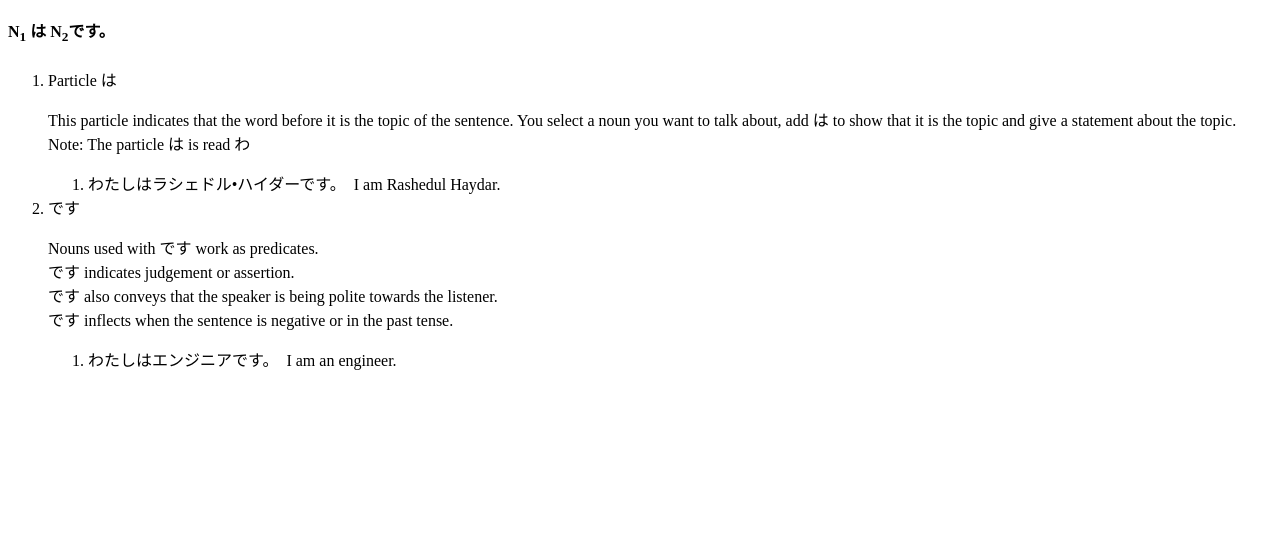
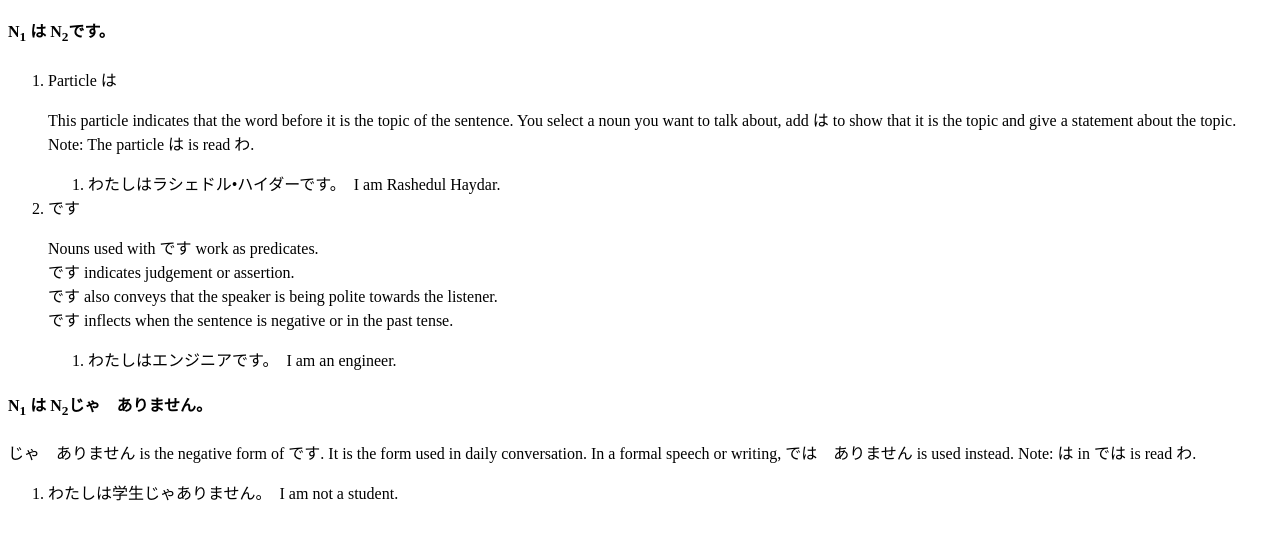
Before and after one commit to rhaydar/japanese-grammar, a plain HTML site: page index.html in a window 1280 px wide. Shown: the part 101-640 px from the top of the page. Drawn offline with Linux system fonts and the light colour scheme.

Commit message:
Add じゃありません.

```diff
--- a/index.html
+++ b/index.html
@@ -12,7 +12,7 @@
 <h4>N<sub>1</sub> は N<sub>2</sub>です。</h4>
 <ol>
 	<li>Particle は
-		<p>This particle indicates that the word before it is the topic of the sentence. You select a noun you want to talk about, add は to show that it is the topic and give a statement about the topic. Note: The particle は is read わ</p>
+		<p>This particle indicates that the word before it is the topic of the sentence. You select a noun you want to talk about, add は to show that it is the topic and give a statement about the topic. Note: The particle は is read わ.</p>
 		<ol>
 			<li>わたしはラシェドル•ハイダーです。　I am Rashedul Haydar.</li>
 		</ol>
@@ -29,5 +29,11 @@
 	</li>
 </ol>
 
+<h4>N<sub>1</sub> は N<sub>2</sub>じゃ　ありません。</h4>
+<p>じゃ　ありません is the negative form of です. It is the form used in daily conversation. In a formal speech or writing, では　ありません is used instead. Note: は in では is read わ.</p>
+<ol>
+	<li>わたしは学生じゃありません。　I am not a student.</li>
+</ol>
+
 </body>
 </html>
```
